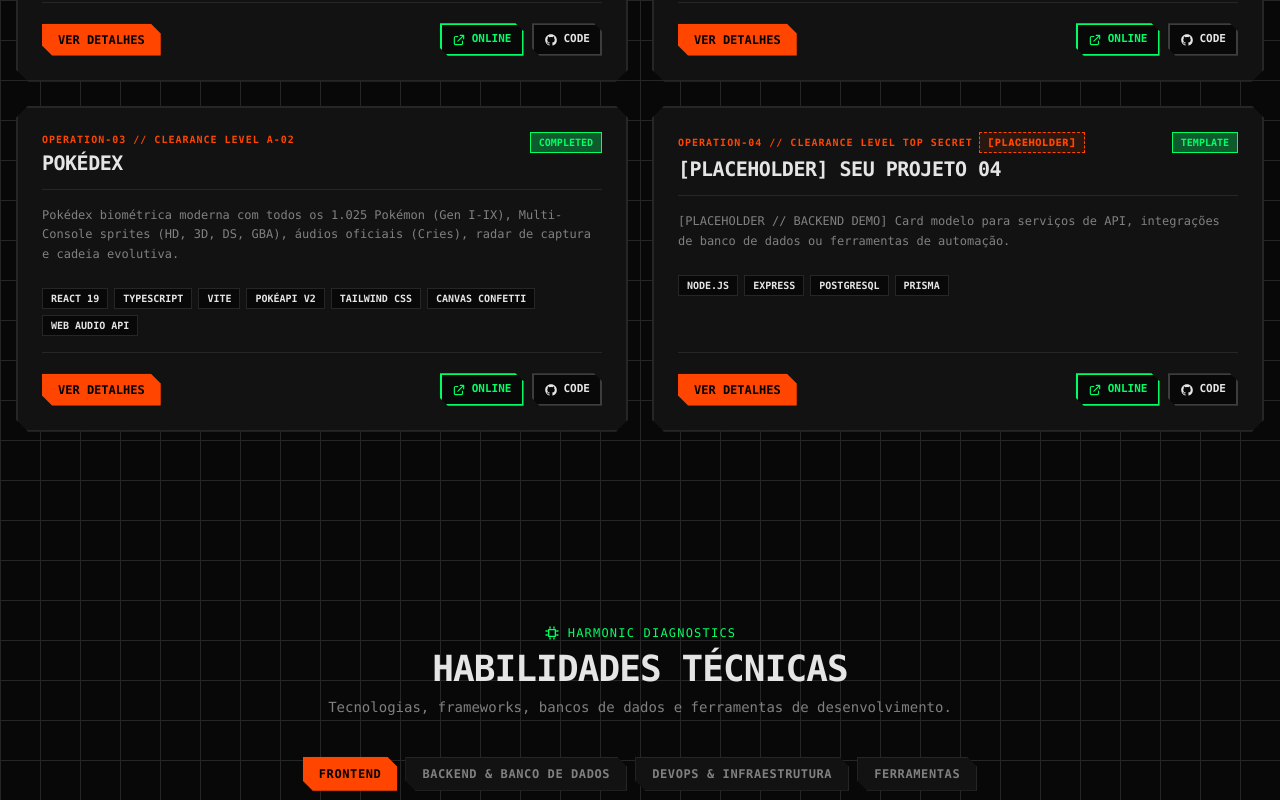
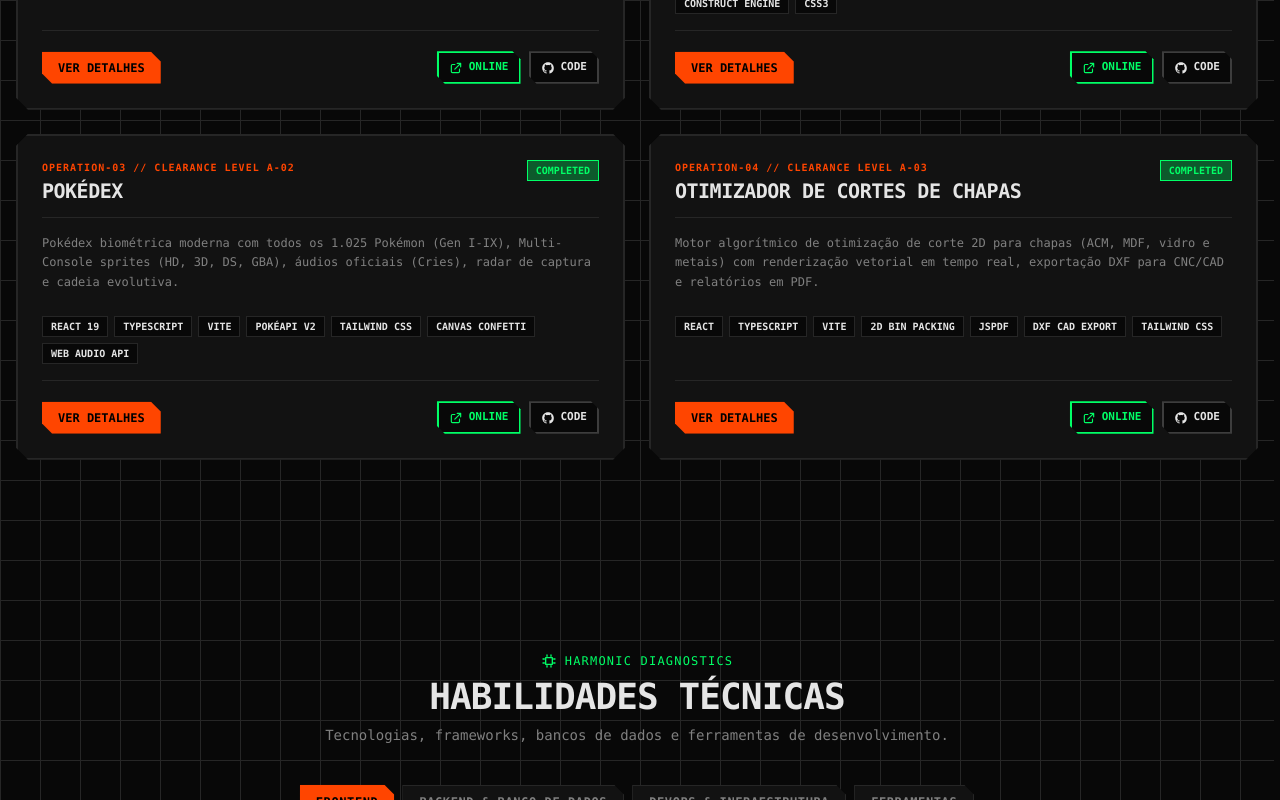
Before and after one commit to Lucas-Github-23/portfolio, a Next.js app: page / in a window 1280 px wide. Shown: the part 2000-2800 px from the top of the page. Built offline with nearby package versions, Linux system fonts and the light colour scheme; no server answers.

Commit message:
feat(projects): add sheet cutting optimizer and fix modal scrollbar jitter

```diff
--- a/app/globals.css
+++ b/app/globals.css
@@ -136,6 +136,7 @@
 html {
   scroll-behavior: smooth;
   scroll-padding-top: 5.5rem;
+  scrollbar-gutter: stable;
 }
 
 body {
--- a/src/components/EvaSyncModal.tsx
+++ b/src/components/EvaSyncModal.tsx
@@ -29,17 +29,25 @@
     }, 350);
   }, [isClosing, onClose]);
 
+  // Lock body scroll stably without scrollbar flicker
   useEffect(() => {
+    if (isOpen) {
+      document.body.style.overflow = "hidden";
+      return () => {
+        document.body.style.overflow = "unset";
+      };
+    }
+  }, [isOpen]);
+
+  // Keyboard listener for Escape key
+  useEffect(() => {
+    if (!isOpen) return;
     const handleKeyDown = (e: KeyboardEvent) => {
       if (e.key === "Escape") handleClose();
     };
-    if (isOpen) {
-      window.addEventListener("keydown", handleKeyDown);
-      document.body.style.overflow = "hidden";
-    }
+    window.addEventListener("keydown", handleKeyDown);
     return () => {
       window.removeEventListener("keydown", handleKeyDown);
-      document.body.style.overflow = "unset";
     };
   }, [isOpen, handleClose]);
 
--- a/src/components/IconPreviewModal.tsx
+++ b/src/components/IconPreviewModal.tsx
@@ -37,17 +37,25 @@
     setCurrentMode(saved);
   }, [isOpen]);
 
+  // Lock body scroll stably without scrollbar flicker
   useEffect(() => {
+    if (isOpen) {
+      document.body.style.overflow = "hidden";
+      return () => {
+        document.body.style.overflow = "unset";
+      };
+    }
+  }, [isOpen]);
+
+  // Keyboard listener for Escape key
+  useEffect(() => {
+    if (!isOpen) return;
     const handleKeyDown = (e: KeyboardEvent) => {
       if (e.key === "Escape") handleClose();
     };
-    if (isOpen) {
-      window.addEventListener("keydown", handleKeyDown);
-      document.body.style.overflow = "hidden";
-    }
+    window.addEventListener("keydown", handleKeyDown);
     return () => {
       window.removeEventListener("keydown", handleKeyDown);
-      document.body.style.overflow = "unset";
     };
   }, [isOpen, handleClose]);
 
--- a/src/components/ProjectDossierGrid.tsx
+++ b/src/components/ProjectDossierGrid.tsx
@@ -61,19 +61,19 @@
     },
     {
       id: "OPERATION-04",
-      titleEn: "[PLACEHOLDER] YOUR PROJECT 04",
-      titlePt: "[PLACEHOLDER] SEU PROJETO 04",
-      category: "backend",
-      clearance: "CLEARANCE LEVEL TOP SECRET",
-      shortDescEn: "[PLACEHOLDER // BACKEND DEMO] Template card for API services, database integrations, or CLI automation tools.",
-      shortDescPt: "[PLACEHOLDER // BACKEND DEMO] Card modelo para serviços de API, integrações de banco de dados ou ferramentas de automação.",
-      fullDescEn: "[PLACEHOLDER DETAILS] Replace this text with API endpoint documentation, security protocols, database schemas, and performance benchmarks.",
-      fullDescPt: "[DETALHES DO PLACEHOLDER] Substitua este texto com documentação de endpoints de API, protocolos de segurança, esquemas de banco de dados e benchmarks.",
-      techStack: ["Node.js", "Express", "PostgreSQL", "Prisma"],
-      liveUrl: "https://github.com/your-username/repo-name",
-      repoUrl: "https://github.com/your-username/repo-name",
-      status: "TEMPLATE",
-      isPlaceholder: true,
+      titleEn: "SHEET CUTTING OPTIMIZER",
+      titlePt: "OTIMIZADOR DE CORTES DE CHAPAS",
+      category: "frontend",
+      clearance: "CLEARANCE LEVEL A-03",
+      shortDescEn: "Algorithmic 2D cutting stock optimization engine for raw sheet materials (ACM, MDF, glass) featuring real-time vector rendering, DXF (CAD/CNC) generation, and paginated PDF reports.",
+      shortDescPt: "Motor algorítmico de otimização de corte 2D para chapas (ACM, MDF, vidro e metais) com renderização vetorial em tempo real, exportação DXF para CNC/CAD e relatórios em PDF.",
+      fullDescEn: "Engineered a production-ready 2D bin packing & cutting stock optimization platform used to minimize raw material waste in industrial sheet cutting (ACM, MDF, glass, and metals). Implements 3 specialized heuristic algorithms: Bottom-left Decreasing, MaxRects Smallest-Side-Fit, and Skyline Bottom-left. Features interactive SVG vector layout visualization, smart dimensional constraint validation, browser auto-save state persistence, paginated PDF cutting map generation via jsPDF, and native DXF export ready for AutoCAD, CAM workflows, and CNC routers.",
+      fullDescPt: "Desenvolvido como uma ferramenta de produção para cálculo e aproveitamento de chapas industriais (ACM, MDF, vidro e metais), reduzindo drasticamente o desperdício de matéria-prima. Implementa 3 algoritmos de empacotamento 2D (Cutting Stock Problem): Bottom-left Decreasing, MaxRects Smallest-Side-Fit e Skyline Bottom-left. Conta com renderização vetorial SVG interativa em tempo real, validação paramétrica de dimensões, persistência automática de dados no navegador, geração de mapas de corte paginados em PDF via jsPDF e exportação direta em DXF para softwares CAD (AutoCAD) e máquinas de corte CNC.",
+      techStack: ["React", "TypeScript", "Vite", "2D Bin Packing", "jsPDF", "DXF CAD Export", "Tailwind CSS"],
+      liveUrl: "https://otimizador-cortes-chapas.vercel.app",
+      repoUrl: "https://github.com/Lucas-Github-23/otimizador-cortes-chapas",
+      status: "COMPLETED",
+      isPlaceholder: false,
     },
   ];
 
--- a/src/components/ProjectModal.tsx
+++ b/src/components/ProjectModal.tsx
@@ -55,17 +55,25 @@
     }, 350);
   }, [isClosing, activeProject, onClose]);
 
+  // Lock body scroll stably while modal is active without flickering
   React.useEffect(() => {
+    if (activeProject) {
+      document.body.style.overflow = "hidden";
+      return () => {
+        document.body.style.overflow = "unset";
+      };
+    }
+  }, [Boolean(activeProject)]);
+
+  // Keyboard listener for Escape key
+  React.useEffect(() => {
+    if (!activeProject) return;
     const handleKeyDown = (e: KeyboardEvent) => {
       if (e.key === "Escape") handleClose();
     };
-    if (activeProject) {
-      window.addEventListener("keydown", handleKeyDown);
-      document.body.style.overflow = "hidden";
-    }
+    window.addEventListener("keydown", handleKeyDown);
     return () => {
       window.removeEventListener("keydown", handleKeyDown);
-      document.body.style.overflow = "unset";
     };
   }, [activeProject, handleClose]);
 
```
